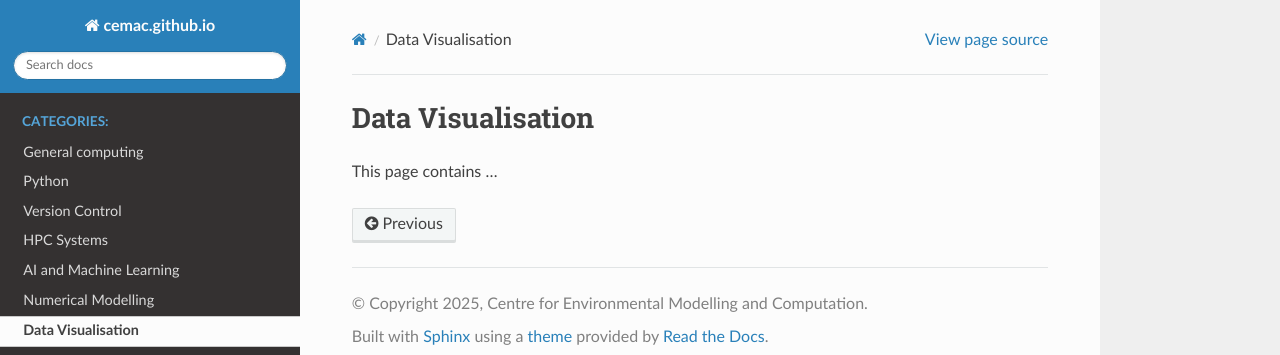
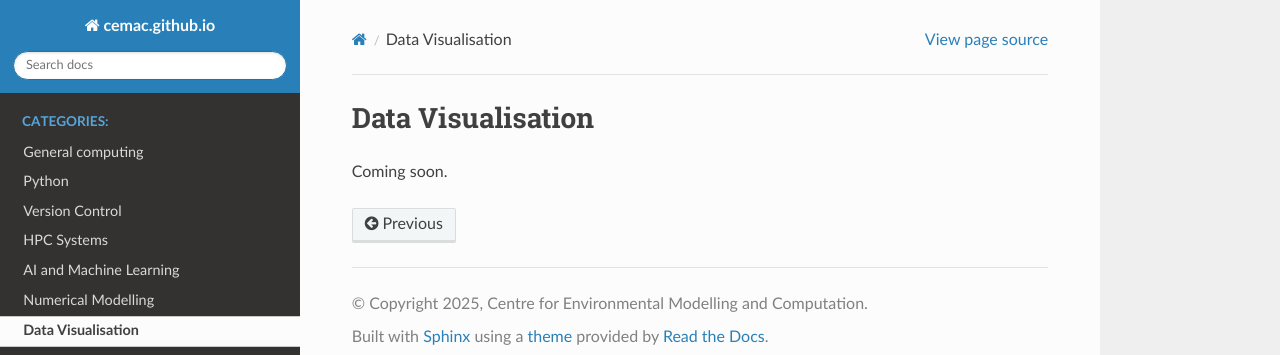
Before and after one commit to cemac/cemac.github.io, a Sphinx documentation site: the page built from source/pages/data_vis/index.rst, in a window 1280 px wide. Shown: the top 355 px of the page. Built offline with Sphinx 7.4.7 and the Read the Docs theme 3.1.0, drawn with Linux system fonts in a browser that asks for light colours; pages that are not in the unit, such as notebooks, are missing from menus.

Commit message:
Update index.rst

```diff
--- a/source/pages/data_vis/index.rst
+++ b/source/pages/data_vis/index.rst
@@ -5,7 +5,7 @@
 
 Data Visualisation
 ================================
-This page contains ...
+Coming soon.
 
 
 .. toctree::
```
